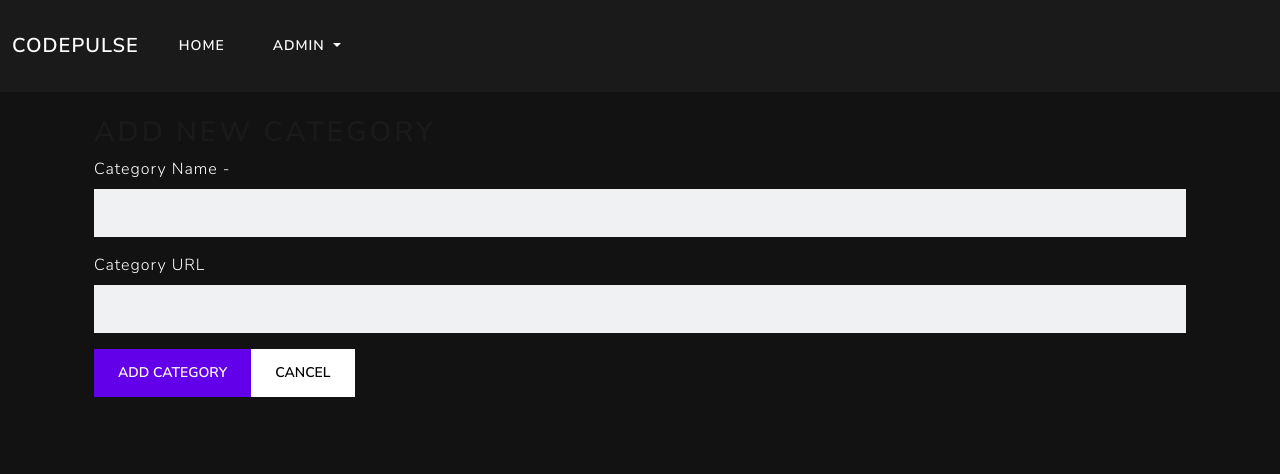
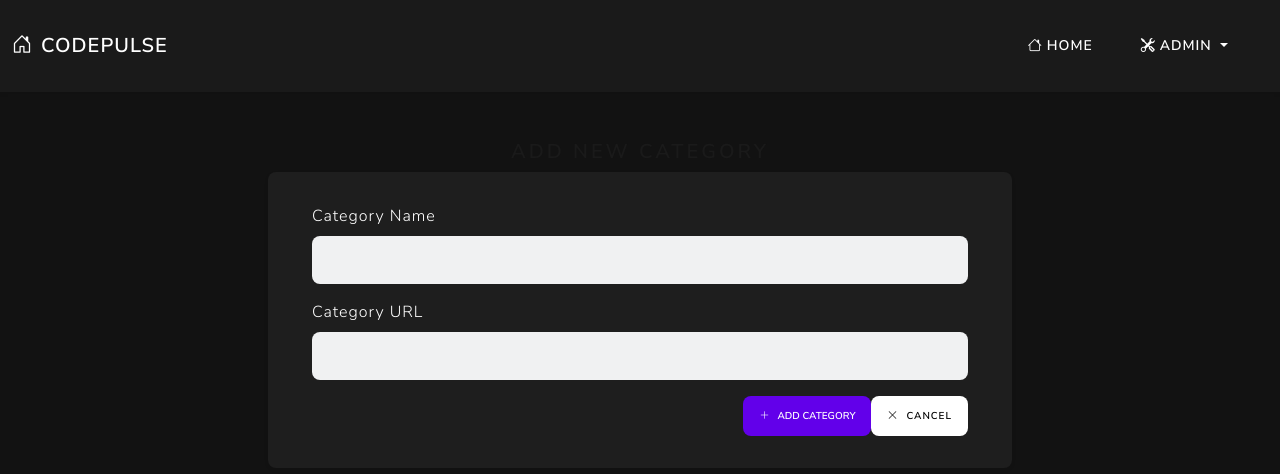
Before and after one commit to manlikeclaro/CodePulseFrontend, an Angular app: page /admin/categories/add in a window 1280 px wide. Shown: the top 474 px of the page. Built offline with nearby package versions, Linux system fonts and the light colour scheme.

Commit message:
[feat] revamped ui with bootstrap5 classes

```diff
--- a/src/app/core/components/navbar/navbar.component.html
+++ b/src/app/core/components/navbar/navbar.component.html
@@ -1,28 +1,31 @@
-<nav class="navbar navbar-expand-lg navbar-dark bg-primary">
+<nav class="navbar navbar-expand-lg navbar-dark bg-primary shadow-sm">
+  <div class="container-fluid">
+    <a class="navbar-brand" [routerLink]="['/']">
+      <i class="bi bi-house-door me-2"></i>{{ title }}
+    </a>
 
-  <div class="container-fluid">
-    <a class="navbar-brand" routerLink="/">{{ title }}</a>
-
-    <button class="navbar-toggler" type="button" data-bs-toggle="collapse" data-bs-target="#navbarNavDropdown"
-            aria-controls="navbarNavDropdown" aria-expanded="false" aria-label="Toggle navigation">
-      <span class="navbar-toggler-icon"></span>
+    <button class="navbar-toggler" type="button" data-bs-toggle="collapse" data-bs-target="#navbarNav"
+            aria-controls="navbarNav" aria-expanded="false" aria-label="Toggle navigation">
+      <i class="bi bi-list"></i>
     </button>
 
-    <div class="collapse navbar-collapse" id="navbarNavDropdown">
-      <ul class="navbar-nav">
+    <div class="collapse navbar-collapse" id="navbarNav">
+      <ul class="navbar-nav ms-auto">
         <li class="nav-item">
-          <a class="nav-link active" aria-current="page" routerLink="/">Home</a>
+          <a class="nav-link active" aria-current="page" [routerLink]="['/']">
+            <i class="bi bi-house me-1"></i>Home
+          </a>
         </li>
         <li class="nav-item dropdown">
-          <a class="nav-link dropdown-toggle" href="#" id="navbarDropdownMenuLink" role="button"
+          <a class="nav-link dropdown-toggle" href="#" id="navbarDropdown" role="button"
              data-bs-toggle="dropdown" aria-expanded="false">
-            Admin
+            <i class="bi bi-tools me-1"></i>Admin
           </a>
-          <ul class="dropdown-menu" aria-labelledby="navbarDropdownMenuLink">
-            <li><a class="dropdown-item" [routerLink]="['/admin/categories']">Categories</a></li>
-            <!--            <li><a class="dropdown-item" routerLink="/component2">Component 2</a></li>-->
-            <!--            <li><a class="dropdown-item" routerLink="/component3">Component 3</a></li>-->
-            <!-- Add more components as needed -->
+          <ul class="dropdown-menu" aria-labelledby="navbarDropdown">
+            <li><a class="dropdown-item" [routerLink]="['/admin/categories']">
+              <i class="bi bi-list-ul me-2"></i>Categories
+            </a></li>
+            <!-- Add more dropdown items as needed -->
           </ul>
         </li>
       </ul>
--- a/src/app/features/category/category-add/category-add.component.html
+++ b/src/app/features/category/category-add/category-add.component.html
@@ -1,22 +1,33 @@
-<div class="container mt-4">
-  <h2>Add New Category</h2>
+<div class="container mt-5">
+  <h2 class="h4 mb-2 text-center">Add New Category</h2>
+  <div class="row justify-content-center">
+    <div class="col-md-8 card shadow-sm rounded-3">
+      <div class="card-body">
         <form (ngSubmit)="handleSubmit(category)">
           <div class="mb-3">
-      <label for="categoryName" class="form-label">Category Name - {{ category.name }}</label>
+            <label for="categoryName" class="form-label">Category Name</label>
             <input id="categoryName" name="categoryName"
-             type="text" class="form-control"
-             [(ngModel)]="category.name"
-      >
+                   type="text" class="form-control rounded-3"
+                   [(ngModel)]="category.name">
           </div>
 
           <div class="mb-3">
-      <label for="categoryName" class="form-label">Category URL</label>
+            <label for="categoryUrl" class="form-label">Category URL</label>
             <input id="categoryUrl" name="categoryUrl"
-             type="text" class="form-control"
+                   type="text" class="form-control rounded-3"
                    [(ngModel)]="category.urlHandle">
           </div>
 
-    <button type="submit" class="btn btn-primary">Add Category</button>
-    <button type="button" class="btn btn-secondary" [routerLink]="['/admin/categories']">Cancel</button>
+          <div class="d-flex justify-content-end">
+            <button type="submit" class="btn btn-primary btn-sm rounded-3">
+              <i class="bi bi-plus-lg me-2"></i>Add Category
+            </button>
+            <a class="btn btn-secondary btn-sm rounded-3" [routerLink]="['/admin/categories']">
+              <i class="bi bi-x-lg me-2"></i>Cancel
+            </a>
+          </div>
         </form>
       </div>
+    </div>
+  </div>
+</div>
--- a/src/app/features/category/category-add/category-add.component.ts
+++ b/src/app/features/category/category-add/category-add.component.ts
@@ -1,5 +1,5 @@
 import {Component, OnDestroy} from '@angular/core';
-import {RouterLink} from '@angular/router';
+import {Router, RouterLink} from '@angular/router';
 import {Category} from '../../../models/category';
 import {FormsModule} from '@angular/forms';
 import {CategoryService} from '../../../services/category.service';
@@ -21,7 +21,10 @@ export class CategoryAddComponent implements OnDestroy {
   category: Category = new Category();
   private categorySubscription?: Subscription;
 
-  constructor(private categoryService: CategoryService) {
+  constructor(
+    private categoryService: CategoryService,
+    private router: Router,
+  ) {
   }
 
   ngOnDestroy() {
@@ -43,6 +46,8 @@ export class CategoryAddComponent implements OnDestroy {
         },
         complete: () => {
           console.log('Categories added successfully');
+          this.router.navigateByUrl('/admin/categories')
+            .then(r => r);
         }
       });
   }
--- a/src/app/features/category/category-list/category-list.component.html
+++ b/src/app/features/category/category-list/category-list.component.html
@@ -1,15 +1,38 @@
-<div class="container mt-4">
-  <div class="d-flex justify-content-between align-items-center">
-    <h2>Categories</h2>
-    <a class="btn btn-primary" [routerLink]="['/admin/categories/add']">Add New Category</a>
+<div class="container mt-5">
+  <div class="d-flex justify-content-between align-items-center mb-4">
+    <h1 class="h2">Categories</h1>
+    <a class="btn btn-primary rounded-3" [routerLink]="['/admin/categories/add']">
+      <i class="bi bi-plus-lg me-2"></i>Add New Category
+    </a>
   </div>
-  <ul class="list-group mt-3">
-    @if (categories?.length) {
+
+  @if (categories?.length) {
+    <div class="row row-cols-1 row-cols-md-2 row-cols-lg-3 g-4">
       @for (category of categories; track category) {
-        <li class="list-group-item">{{ category.name }} - {{ category.urlHandle }}</li>
+        <div class="col">
+          <div class="card shadow-sm rounded-3">
+            <div class="card-body">
+              <h5 class="card-title">{{ category.name }}</h5>
+              <p class="card-text"><strong>URL Handle:</strong> {{ category.urlHandle }}</p>
+              <div class="d-flex justify-content-end">
+                <a class="btn btn-outline-secondary btn-sm mx-2 rounded-3">
+                  <!--                   [routerLink]="['/admin/categories/edit', category.id]-->
+                  <i class="bi bi-pencil me-1"></i>Edit
+                </a>
+                <button class="btn btn-outline-danger btn-sm rounded-3">
+                  <!--                  (click)="deleteCategory(category.id)"-->
+                  <i class="bi bi-trash me-1"></i>Delete
+                </button>
+              </div>
+            </div>
+          </div>
+        </div>
       }
-    } @else {
-      <h3 class="display-3">No categories to display</h3>
-    }
-  </ul>
+    </div>
+  } @else {
+    <div class="alert alert-warning mt-4 rounded-3" role="alert">
+      <h4 class="alert-heading">No categories to display</h4>
+      <p>There are currently no categories available. Click the "Add New Category" button to create one.</p>
+    </div>
+  }
 </div>
--- a/src/index.html
+++ b/src/index.html
@@ -5,7 +5,9 @@
   <title>AngularFrontEnd</title>
   <base href="/">
   <meta name="viewport" content="width=device-width, initial-scale=1">
-  <link rel="icon" type="image/x-icon" href="favicon.ico">
+  <link rel="icon" type="image/x-icon" href="public/favicon.ico">
+  <link href="https://cdnjs.cloudflare.com/ajax/libs/bootstrap-icons/1.10.3/font/bootstrap-icons.min.css" rel="stylesheet">
+
 </head>
 <body>
   <app-root></app-root>
```
Lines whose indentation alone changed are shown as unchanged.
